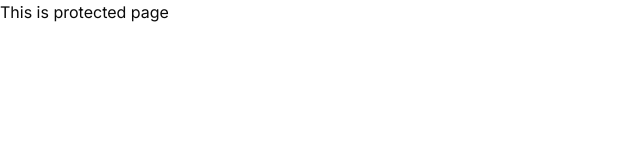
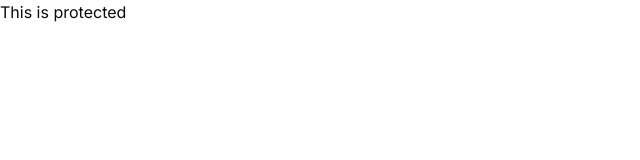
Before and after one commit to sacheenShyama/learning_lms, a Next.js app in the folder client/: page /sign-in in a window 1280 px wide. Shown: the top 160 px of the page, without its empty margins (0-640 px from the left). Built offline with nearby package versions, Linux system fonts and the light colour scheme.

Commit message:
test commit

```diff
--- a/client/app/(auth)/(routes)/sign-in/page.tsx
+++ b/client/app/(auth)/(routes)/sign-in/page.tsx
@@ -3,7 +3,7 @@ import React from "react";
 const Home = () => {
   return (
     <div>
-      <p>This is protected page</p>
+      <p>This is protected </p>
     </div>
   );
 };
```
